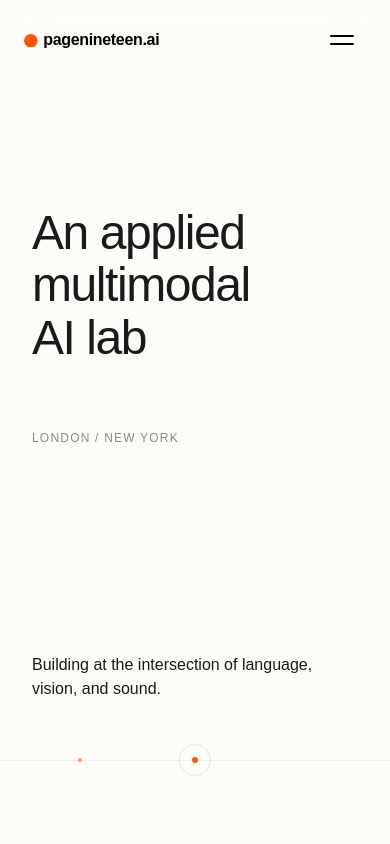
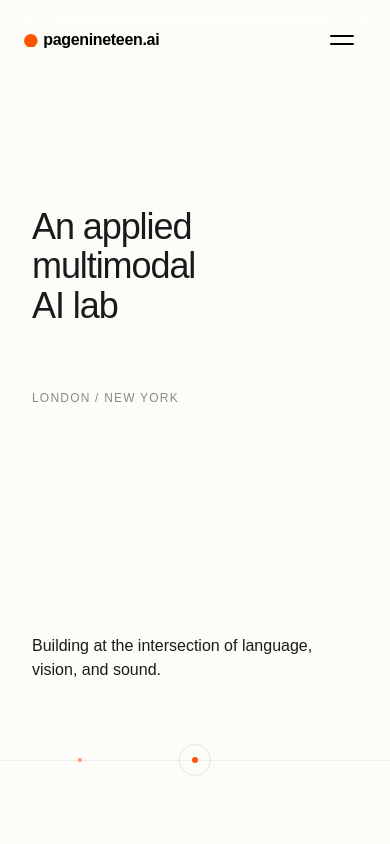
Before and after one commit to pendulum-ai/Pagenineteen2, a React (Vite) app: page / in a window 390 px wide. Shown: the top 844 px of the page. Built offline with nearby package versions, Linux system fonts and the light colour scheme; a web font is replaced by a local one.

Commit message:
Fix: Improve mobile typography scaling and text width usage

```diff
--- a/src/components/sections/Hero.css
+++ b/src/components/sections/Hero.css
@@ -99,6 +99,10 @@
       padding-bottom: var(--space-lg); /* Space between title/footer and description */
   }
 
+  .hero-description {
+    max-width: 100%; /* Allow full width usage on mobile */
+  }
+
   .hero-footer {
     position: relative;
     bottom: auto;
--- a/src/components/sections/ScrollSection.css
+++ b/src/components/sections/ScrollSection.css
@@ -211,5 +211,6 @@
 
   .scroll-text-block p {
     font-size: clamp(1rem, 4.5vw, 1.3rem);
+    max-width: 100%;
   }
 }
--- a/src/styles/typography.css
+++ b/src/styles/typography.css
@@ -13,7 +13,7 @@
   */
 
   /* Hero Title: ~72px at Desktop (1440px). Unlocked to scale up to ~128px on 4K */
-  --text-display: clamp(3rem, 5vw, 8rem);
+  --text-display: clamp(2.25rem, 5vw, 8rem);
 
   /* "Second Section" (Mission) Text: ~32px at Desktop */
   --text-h1: clamp(1.5rem, 2.2vw, 2.5rem);
```
